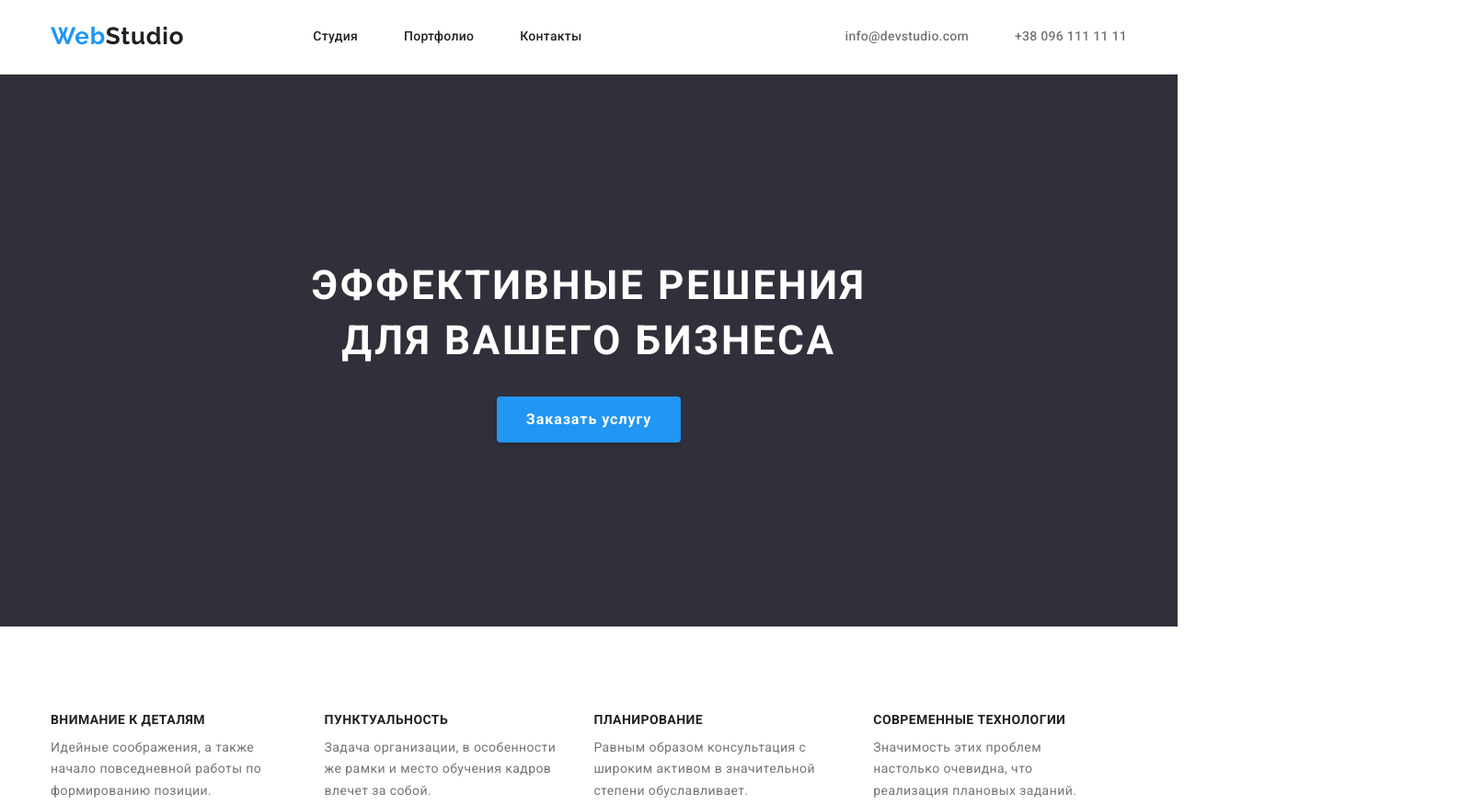
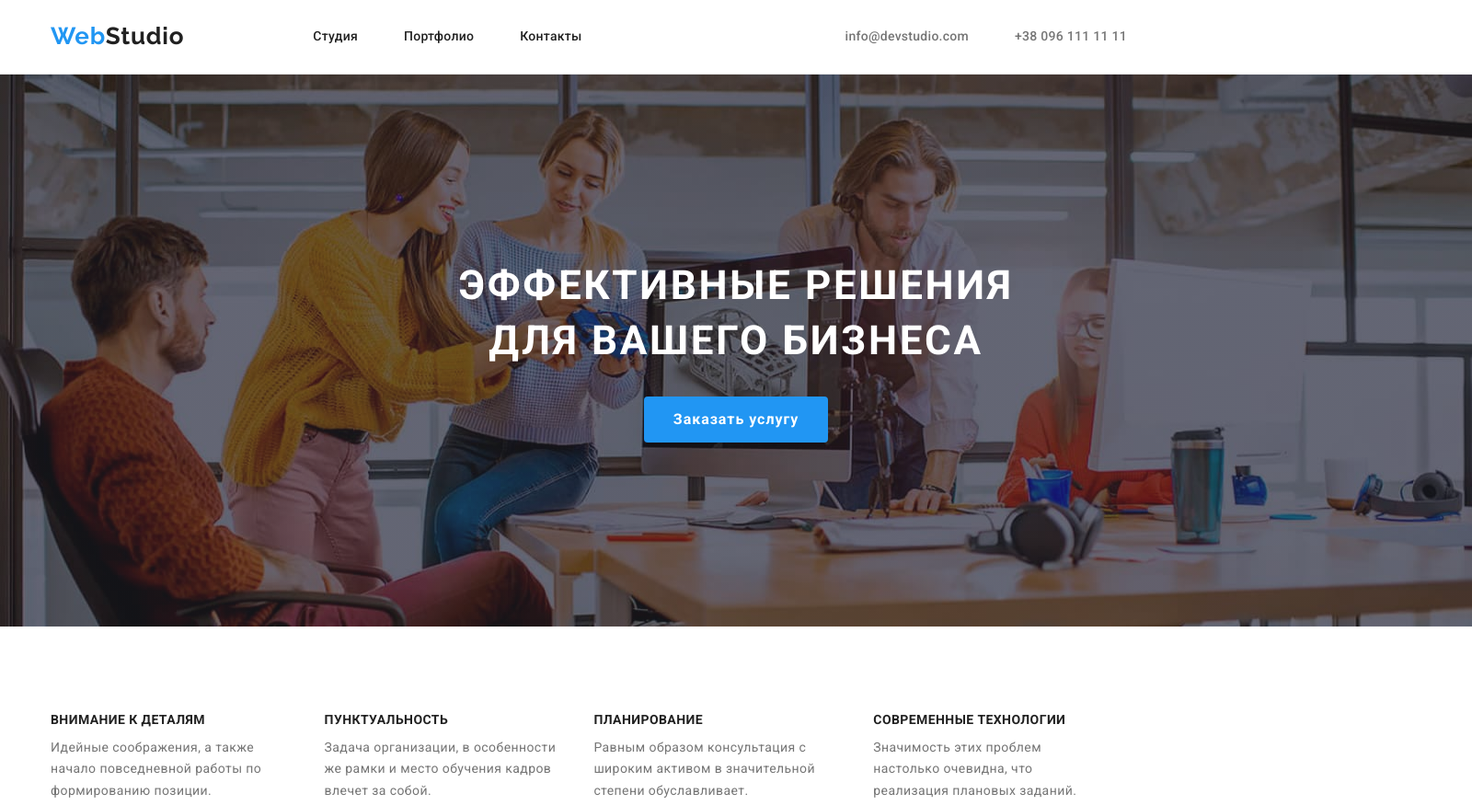
Before and after one commit to ArchiDem0303/goit-markup-hw-04, a plain HTML site: page index.html in a window 1280 px wide. Shown: the top 875 px of the page at 92% size, 1600 px wide, since content can reach past the window. Drawn offline with nearby package versions, Linux system fonts and the light colour scheme.

Commit message:
add image header

```diff
--- a/css/styles.css
+++ b/css/styles.css
@@ -122,7 +122,17 @@ body {
 }
 /* ---------------HERO--------------- */
 .hero {
+    margin: 0 auto;
+    width: 1600px;
     background-color: #2f303a;
+    background-image: linear-gradient(
+            rgba(47, 48, 58, 0.4),
+            rgba(47, 48, 58, 0.4)
+        ),
+        url(../images/img-header.jpg);
+    background-repeat: no-repeat;
+    background-size: cover;
+    background-position: center;
 }
 .hero-container {
     margin: auto;
```
Also changed, not shown: images/img-header.jpg (added).
